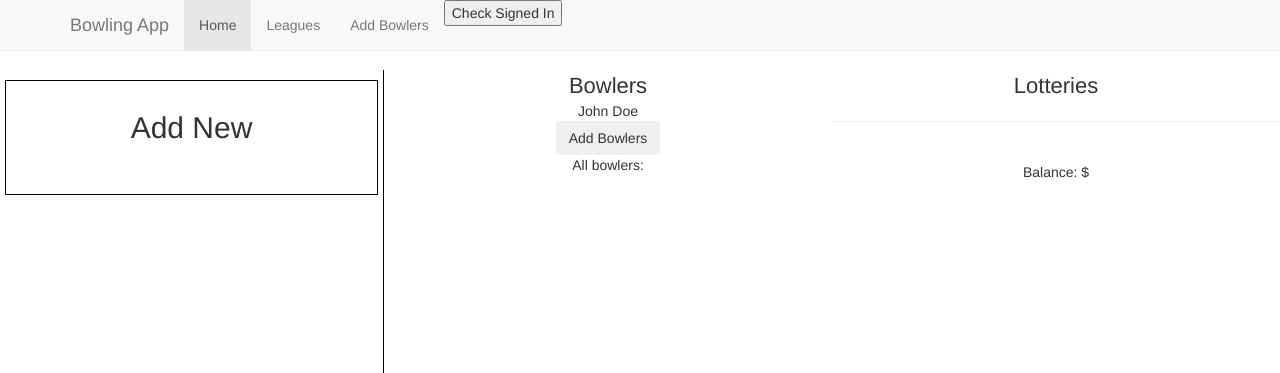
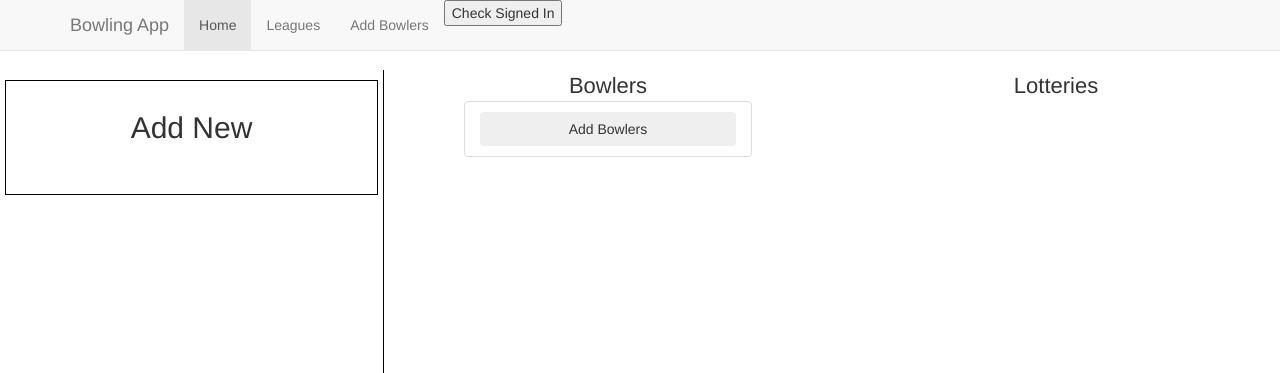
Before and after one commit to aashishkapur/Bowling-Project, a website: page app/index.html at #!/leagues in a window 1280 px wide. Shown: the top 373 px of the page. Drawn offline with nearby package versions, Linux system fonts and the light colour scheme; some packages are replaced by stand-ins of ours.

Commit message:
looking better

```diff
--- a/app/css/styles.css
+++ b/app/css/styles.css
@@ -165,3 +165,10 @@
 	height: 100%;
 	width: 50%;
 }
+
+.bowler-add-button{
+	width: 100%;
+	height: 100%;
+	text-align: center;
+	margin: 0 auto;
+}
--- a/app/pages/leagues.html
+++ b/app/pages/leagues.html
@@ -22,25 +22,32 @@
 					<div class="leagueInfoBoxTitle"><span>{{activeLeague.name}}</span></div>
 					<div class="bowlers">
 						<span class="title">Bowlers</span>
-						<br/>John Doe<br/>
-						<button class="btn" data-toggle="modal" data-target="#myModal" ng-click="getOtherBowlers()">Add Bowlers</button>
+						<!-- <br/>John Doe<br/> -->
 						<br/>
-						All bowlers:
+<!-- 						All bowlers:
 						<ul>
 							<li ng-repeat="b in activeLeague.bowlers">
 								Name: {{b.name}}, ID: {{b.id}}
 								<a ng-click="buyTicket(activeLeague.id, b.id, activeLeague.lotteries)">Buy Tickets</a>
 							</li>
 						</ul>
-						<div class="row"><div class="col-sm-8 col-sm-offset-2">
+ -->
+ 						<div class="row"><div class="col-sm-8 col-sm-offset-2">
 							<ul class="list-group">
 								<li class="list-group-item bowler-item" ng-repeat="bowler in activeLeague.bowlers"><i class="fa fa-user"></i>
 									&nbsp;{{bowler.name}}
 									<div class="buy-tickets-box">Buy Ticket</div>
 									<!-- <button class="buy-tickets-box">Buy Tickets</button> -->
 								</li>
+								<li class="list-group-item bowler-item">
+									<button class="btn bowler-add-button" data-toggle="modal" data-target="#myModal" ng-click="getOtherBowlers()">Add Bowlers</button>
+								</li>
+
+
 							</ul>
 						</div></div>
+<!-- 						<button class="btn" data-toggle="modal" data-target="#myModal" ng-click="getOtherBowlers()">Add Bowlers</button>
+ -->
 
 <!-- 						<div class="row"><div class="col-sm-6 col-sm-offset-3">
 							<div class="bowler-table">
@@ -53,20 +60,19 @@
  -->
 					</div>
 					<div class="lotteries"><span class="title">Lotteries</span><br/>
-						<ul>
+<!-- 						<ul>
 							<li ng-repeat="lottery in activeLeague.lotteries">
 								<br/>
-<!-- 								<div class="row"><div class="col-sm-6 col-sm-offset-3">
+								<div class="row"><div class="col-sm-6 col-sm-offset-3">
 									<ul class="list-group">
 										<li class="list-group-item" ng-repeat="ticket in lottery.tickets"><i class="fa fa-ticket"></i>&nbsp;
 											ID: {{ticket.id}}, BowlerID: {{ticket.bowler_id}}
 										</li>
 									</ul>
 								</div></div>
- -->							</li>
+							</li>
 						</ul>
-
-							<hr/>
+ -->
 
 							<div class="panel-group" role="tablist">
 								<div ng-repeat="lottery in activeLeague.lotteries" class="panel panel-default">
@@ -87,7 +93,8 @@
 								</div>
 							</div>
 
-					<br/>Balance: ${{activeLeague.jackpot}}</div>
+					<!-- <br/>Balance: ${{activeLeague.jackpot}}</div> -->
+
 				</div>
 			</div>
 
```
